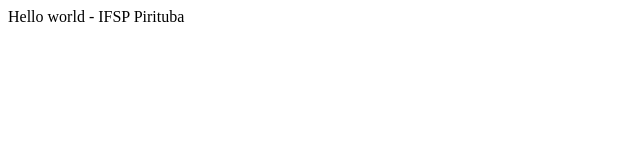
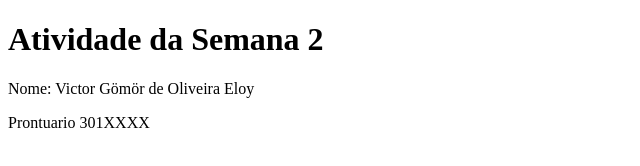
Before and after one commit to chefudefa/PWE-Aula1, a plain HTML site: page index.html in a window 1280 px wide. Shown: the whole page, without its empty margins (0-640 px from the left). Drawn offline with Linux system fonts and the light colour scheme.

Commit message:
Prontuário e Nome

```diff
--- a/index.html
+++ b/index.html
@@ -9,7 +9,10 @@
 </head>
 
 <body>
-  Hello world - IFSP Pirituba
+  <h1> Atividade da Semana 2</h1>
+  <p>Nome: Victor Gömör de Oliveira Eloy </p>
+  <p>Prontuario 301XXXX</p>
+
   <script src="script.js"></script>
 </body>
 
```
